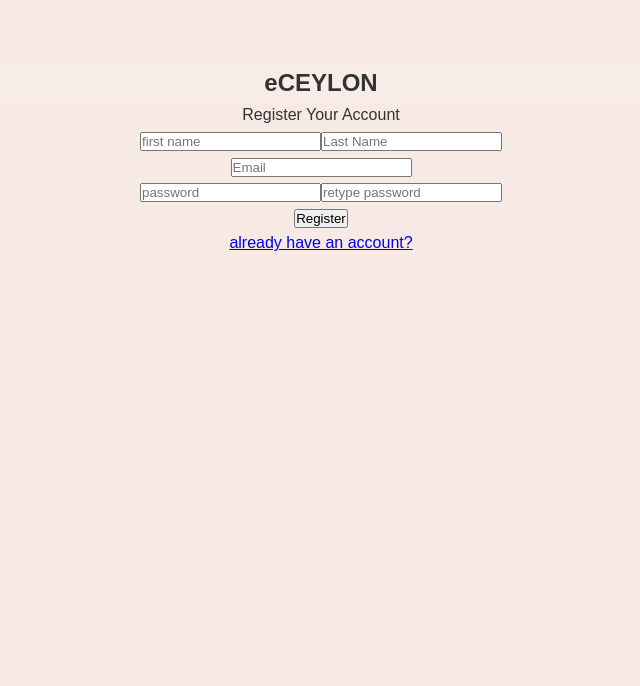
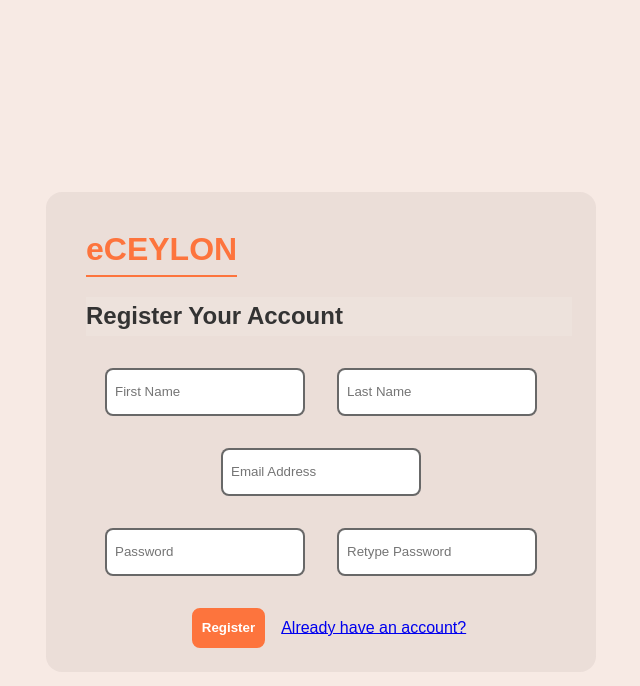
Before and after one commit to wijerathneprc/eceylon-frontend, a React (Vite) app: page /register in a window 1280 px wide. Shown: the top 686 px of the page, without its empty margins (319-959 px from the left). Built offline with nearby package versions, Linux system fonts and the light colour scheme.

Commit message:
add styles to register page

```diff
--- a/src/pages/register_page/RegisterPage.css
+++ b/src/pages/register_page/RegisterPage.css
@@ -0,0 +1,128 @@
+.register-page {
+    width: 100%;
+    min-height: 100vh;
+    display: flex;
+    flex-direction: column;
+    justify-content: center;
+    align-items: center;
+}
+
+.register-form-container {
+    display: flex;
+    flex-direction: column;
+    justify-content: start;
+    width: 80%;
+}
+
+.register-page h1 {
+    margin: 8px 0;
+    padding: 0;
+}
+
+.eceylon-logo {
+    text-decoration: none;
+    color: #fd743d;
+    font-weight: bold;
+    border-bottom: #fd743d solid 2px;
+}
+
+.register-page h2 {
+    margin: 8px 0;
+    padding: 0;
+    background-color: none;
+    text-align: center;
+}
+
+.register-form input {
+    height: 40px;
+    width: 100%;
+    margin: 16px 0;
+    padding: 8px;
+    border-radius: 8px;
+    border: #00000097 solid 2px;
+}
+
+.register-btn {
+    background-color: #fd743d;
+    color: #fff;
+    font-weight: bold;
+    margin-right: 16px;
+    height: 32px;
+    border-radius: 8px;
+    padding: 0 8px;
+}
+
+.register-btn-container {
+    margin-top: 16px;
+}
+
+@media(min-width:600px) {
+    .register-form-container {
+        width: 70%;
+    }
+
+    .register-page h1 {
+        margin-bottom: 16px 0;
+    }
+
+    .register-page h2 {
+        margin: 16px 0;
+        background-color: none;
+    }
+
+    .register-form input {
+        height: 48px;
+        width: 100%;
+        margin: 24px 0;
+        padding: 8px;
+        border-radius: 8px;
+        border: #00000097 solid 2px;
+    }
+
+    .register-btn {
+        height: 40px;
+    }
+
+
+}
+
+@media(min-width:904px) {
+    .register-form-container {
+        background-color: rgba(86, 78, 78, 0.079);
+        padding: 24px;
+        max-width: 550px;
+        border-radius: 16px;
+    }
+
+    .register-form input {
+        width: 200px;
+        margin: 16px;
+        padding: 8px;
+        border-radius: 8px;
+        border: #00000097 solid 2px;
+    }
+
+    .register-btn {
+        margin-left: 16px;
+    }
+
+    .register-page h1 {
+        margin-bottom: 4px;
+        margin-left: 16px;
+        align-self: start;
+    }
+
+    .eceylon-logo {
+        align-self: start;
+    }
+
+    .register-page h2 {
+        text-align: start;
+        margin-left: 16px;
+        background-color: none;
+    }
+}
+
+@media(min-width:1240px) {}
+
+@media(min-width:1440px) {}
--- a/src/pages/register_page/RegisterPage.jsx
+++ b/src/pages/register_page/RegisterPage.jsx
@@ -5,6 +5,8 @@ import { useState } from 'react';
 
 import axios from 'axios';
 import FormData from 'form-data';
+
+import { Button } from '../../components/button/Button'
 
 export function RegisterPage() {
 
@@ -16,13 +18,13 @@ export function RegisterPage() {
 
     const formData = new FormData()
 
-    const handleFirstName = (event) =>{
+    const handleFirstName = (event) => {
         setFirstName(event.target.value)
     }
     const handleLastName = (event) => {
         setLastName(event.target.value)
     }
-    const handleEmail = event =>{
+    const handleEmail = event => {
         setEmail(event.target.value)
     }
 
@@ -30,7 +32,7 @@ export function RegisterPage() {
         setPassword(event.target.value)
     }
 
-    const handleRePassword = (event) =>{
+    const handleRePassword = (event) => {
         setRePassword(event.target.value)
         const checkPassword = password.startsWith(event.target.value)
         console.log(checkPassword)
@@ -46,34 +48,30 @@ export function RegisterPage() {
         console.log(response.data)
     }
 
-    return (
-        <>
-            <div className='register-page'>
-                <h2> eCEYLON </h2>
-                <div> Register Your Account </div>
-                <form className='register-form'>
-                    <div >
-                        <input type="text" name="first-name"  placeholder='first name' onChange={handleFirstName} />
+    return (<>
+        <div className='register-page'>
+            <div className='register-form-container'>
+                <h1><Link to={'/'} className='eceylon-logo'>  eCEYLON </Link></h1>
+                <h2 className='register-heading'> Register Your Account </h2>
+                <div className='register-form'>
+                    <div className='user-name-input'>
+                        <input type="text" name="first-name" placeholder='First Name' onChange={handleFirstName} />
                         <input type="text" name='last-name' placeholder='Last Name' onChange={handleLastName} />
                     </div>
-                    <div>
-                        <input type="email" name='email' placeholder='Email' autoComplete="username" onChange={handleEmail} />
+                    <div className='email-address-input'>
+                        <input type="email" name='email' placeholder='Email Address' autoComplete="username" onChange={handleEmail} />
                     </div>
-                    <div>
-                        <input type="password" name='password' placeholder='password' autoComplete="new-password"  onChange={handlePassword}/>
-                        <input type="password" name="password"  placeholder='retype password' autoComplete="new-password" onChange={handleRePassword} />
+                    <div className='password-input'>
+                        <input type="password" name='password' placeholder='Password' autoComplete="new-password" onChange={handlePassword} />
+                        <input type="password" name="password" placeholder='Retype Password' autoComplete="new-password" onChange={handleRePassword} />
                     </div>
+                    <div className='register-btn-container'>
+                        <button type="submit" onClick={handleSubmit} className='register-btn'>Register</button>
+                        <Link className='login-link-register' to={'/login'}>Already have an account?</Link>
+                    </div>
+                </div>
+            </div>
+        </div>
 
-                    <div>
-                        <button type="submit" onClick={handleSubmit}>Register</button>
-                    </div>
-                </form>
-                <div>
-                    <Link to={'/login'}> already have an account? </Link>
-                </div>
-
-            </div>
-
-        </>
-    )
+    </>)
 }
```
